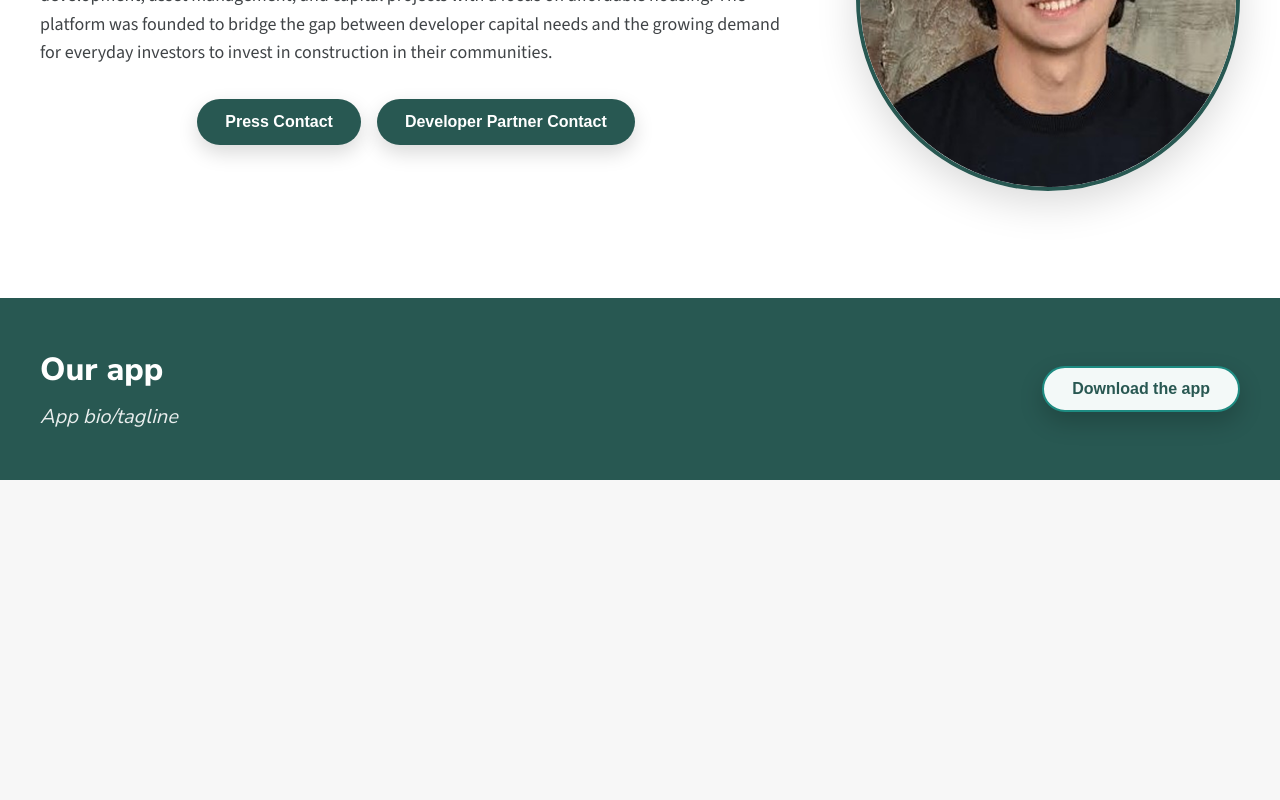
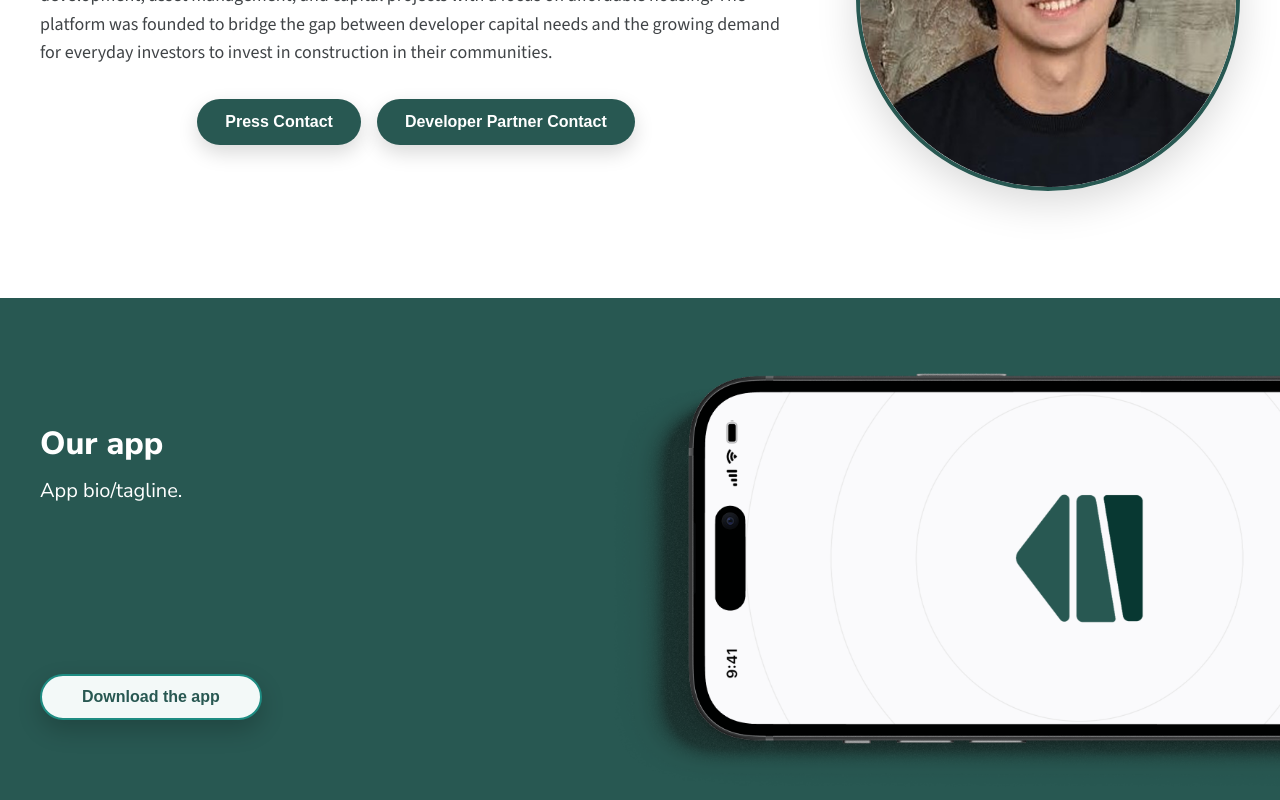
Before and after one commit to Scout-NU/3-stones, a React (Vite) app: page / in a window 1280 px wide. Shown: the part 2011-2811 px from the top of the page. Before the commit the page ends 2491 px from the top, so only its background shows below. Built offline with nearby package versions, Linux system fonts and the light colour scheme.

Commit message:
finishing touches

```diff
--- a/src/about-us/AboutUsPage.css
+++ b/src/about-us/AboutUsPage.css
@@ -366,17 +366,23 @@
 .cta-banner {
   background: var(--green);
   color: #fff;
-  padding: clamp(40px, 6vw, 48px) clamp(20px, 4vw, 40px);
+  padding: clamp(40px, 6vw, 48px) 0;
+  padding-left: clamp(20px, 4vw, 40px);
 }
 
 .cta-banner-content {
-  max-width: 1200px;
-  margin: 0 auto;
-  display: flex;
+  max-width: 100%;
+  margin: 0;
+  display: grid;
+  grid-template-columns: 1fr auto;
+  grid-template-rows: auto auto;
+  gap: 20px;
   align-items: center;
-  justify-content: space-between;
-  gap: 24px;
-  flex-wrap: wrap;
+}
+
+.cta-banner-copy {
+  grid-column: 1;
+  grid-row: 1;
 }
 
 .cta-banner-copy h3 {
@@ -388,26 +394,44 @@
 .cta-banner-copy p {
   font-size: clamp(16px, 2vw, 20px);
   margin: 0;
-  font-style: italic;
-  opacity: 0.9;
+  opacity: 1;
+  color: var(--white);
 }
 
 .secondary-button {
+  grid-column: 1;
+  grid-row: 2;
+  justify-self: start;
   background: #f3f9f8;
   color: var(--card-border);
   border: 2px solid #1e8c82;
   border-radius: 999px;
-  padding: clamp(10px, 1.5vw, 12px) clamp(24px, 3vw, 28px);
+  padding: clamp(10px, 1.5vw, 12px) clamp(32px, 4vw, 40px);
   font-size: clamp(14px, 1.8vw, 16px);
   font-weight: 700;
   cursor: pointer;
   transition: transform 150ms ease, box-shadow 150ms ease;
   box-shadow: 0 10px 24px rgba(0, 0, 0, 0.2);
+  min-width: clamp(180px, 20vw, 220px);
 }
 
 .secondary-button:hover {
   transform: translateY(-1px);
   box-shadow: 0 14px 28px rgba(0, 0, 0, 0.24);
+}
+
+.app-image {
+  grid-column: 2;
+  grid-row: 1 / 3;
+  margin-right: 0;
+  position: relative;
+  right: 0;
+}
+
+.app-image img {
+  height: clamp(250px, 35vw, 500px);
+  width: auto;
+  display: block;
 }
 
 /* Modal */
--- a/src/about-us/AboutUsPage.tsx
+++ b/src/about-us/AboutUsPage.tsx
@@ -162,11 +162,14 @@ function AboutPage() {
         <div className="cta-banner-content">
           <div className="cta-banner-copy">
             <h3>Our app</h3>
-            <p>App bio/tagline</p>
+            <p>App bio/tagline.</p>
           </div>
           <button type="button" className="secondary-button">
             Download the app
           </button>
+          <div className="app-image">
+            <img src="/app.png" alt="app" />
+          </div>
         </div>
       </section>
 
```
Also changed, not shown: public/app.png (added).
